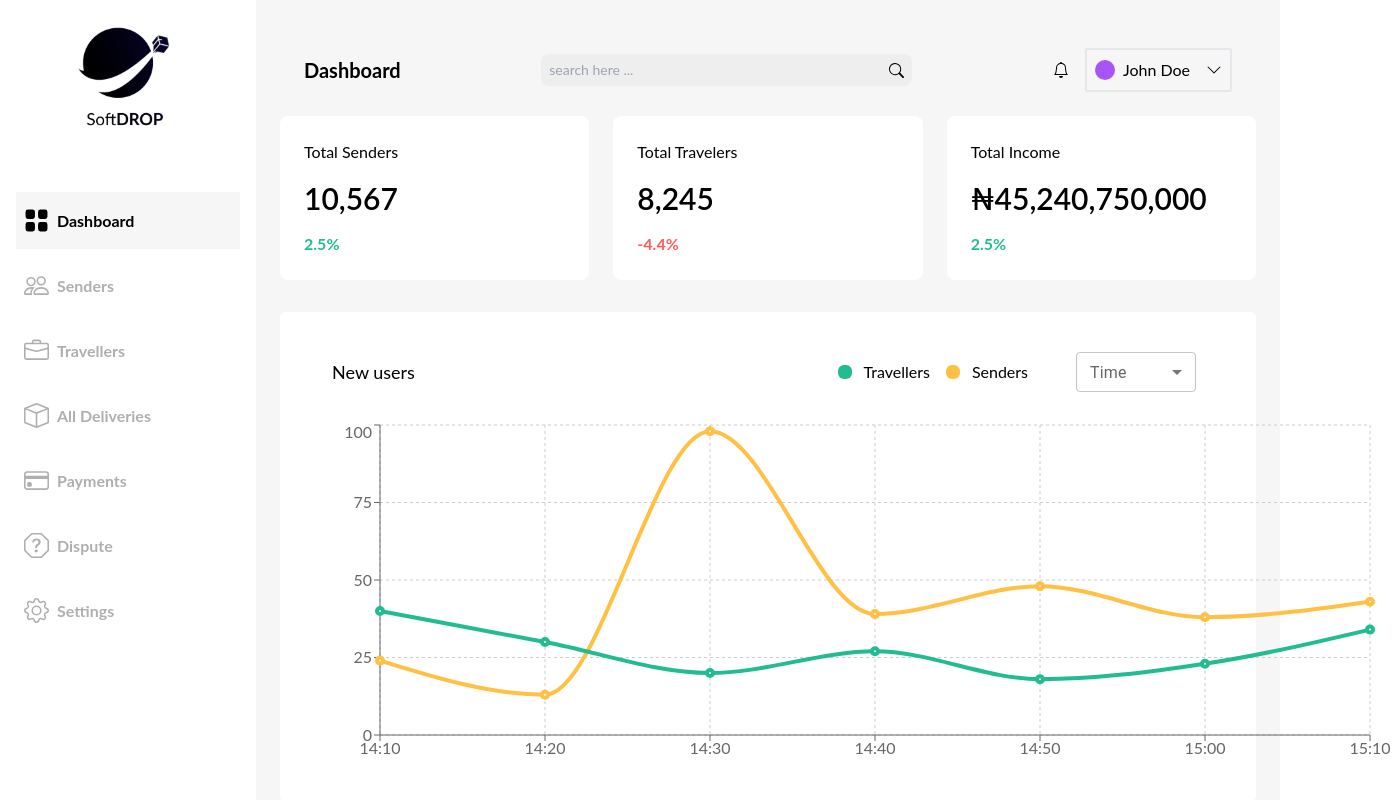
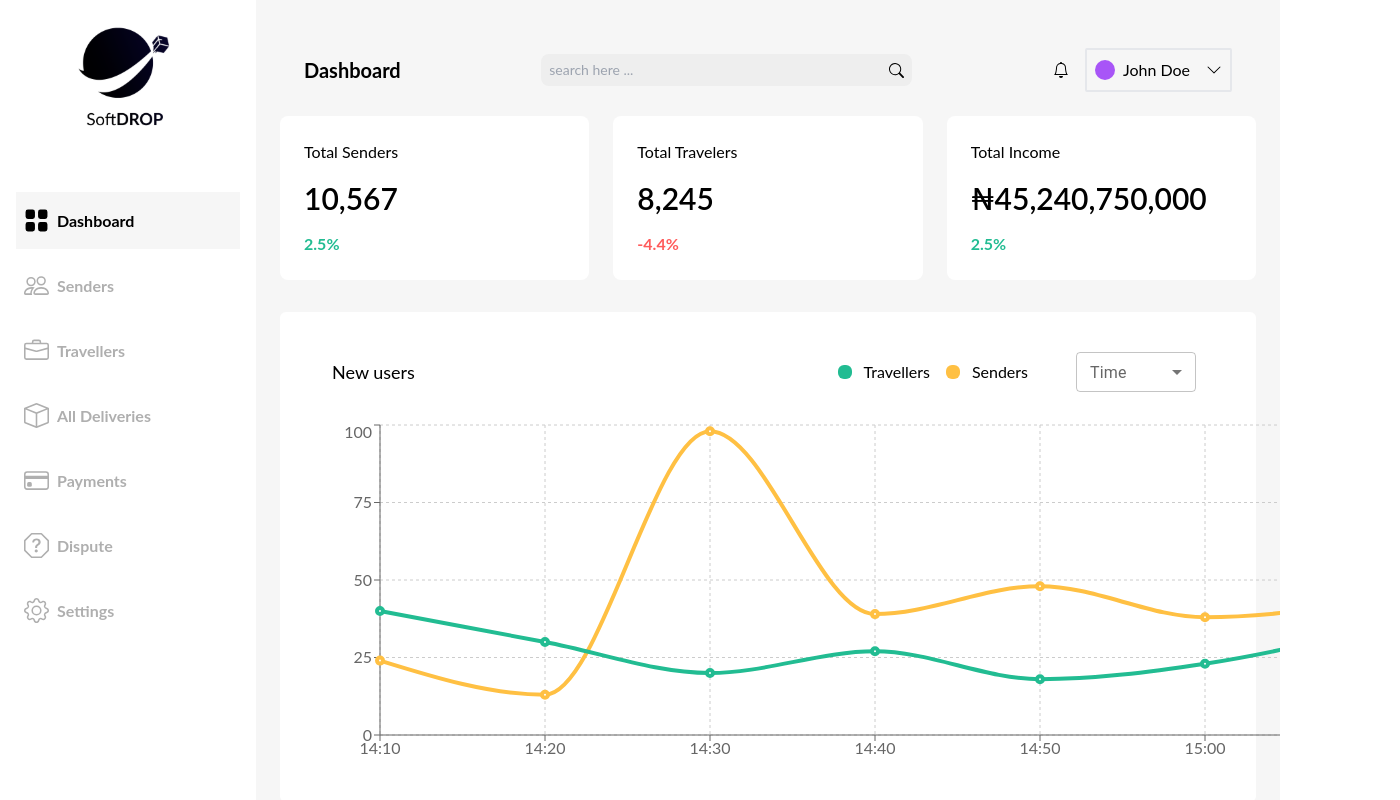
Before and after one commit to Craigmindset/webadmin-softdrop, a React (Create React App) app: page /admin/dashboard in a window 1280 px wide. Shown: the top 800 px of the page, 1400 px wide, since content can reach past the window. Built offline with nearby package versions, Linux system fonts and the light colour scheme.

Commit message:
admin dashboard scroll issue fix

```diff
--- a/src/Layouts/AdminLayout.js
+++ b/src/Layouts/AdminLayout.js
@@ -5,7 +5,7 @@ export default function AdminLayout(){
     return(
         <div className="w-full justify-between">
             <DashNav />
-            <div className="md:w-[80%] md:ml-auto min-h-[100vh] bg-[#F6F6F6]">
+            <div className="md:w-[80%] md:ml-auto h-[100vh] bg-[#F6F6F6] overflow-y-scroll">
                 <Outlet />
             </div>
 
```
Also changed, not shown: 1 other file (tests, documents, lock files or other folders).
